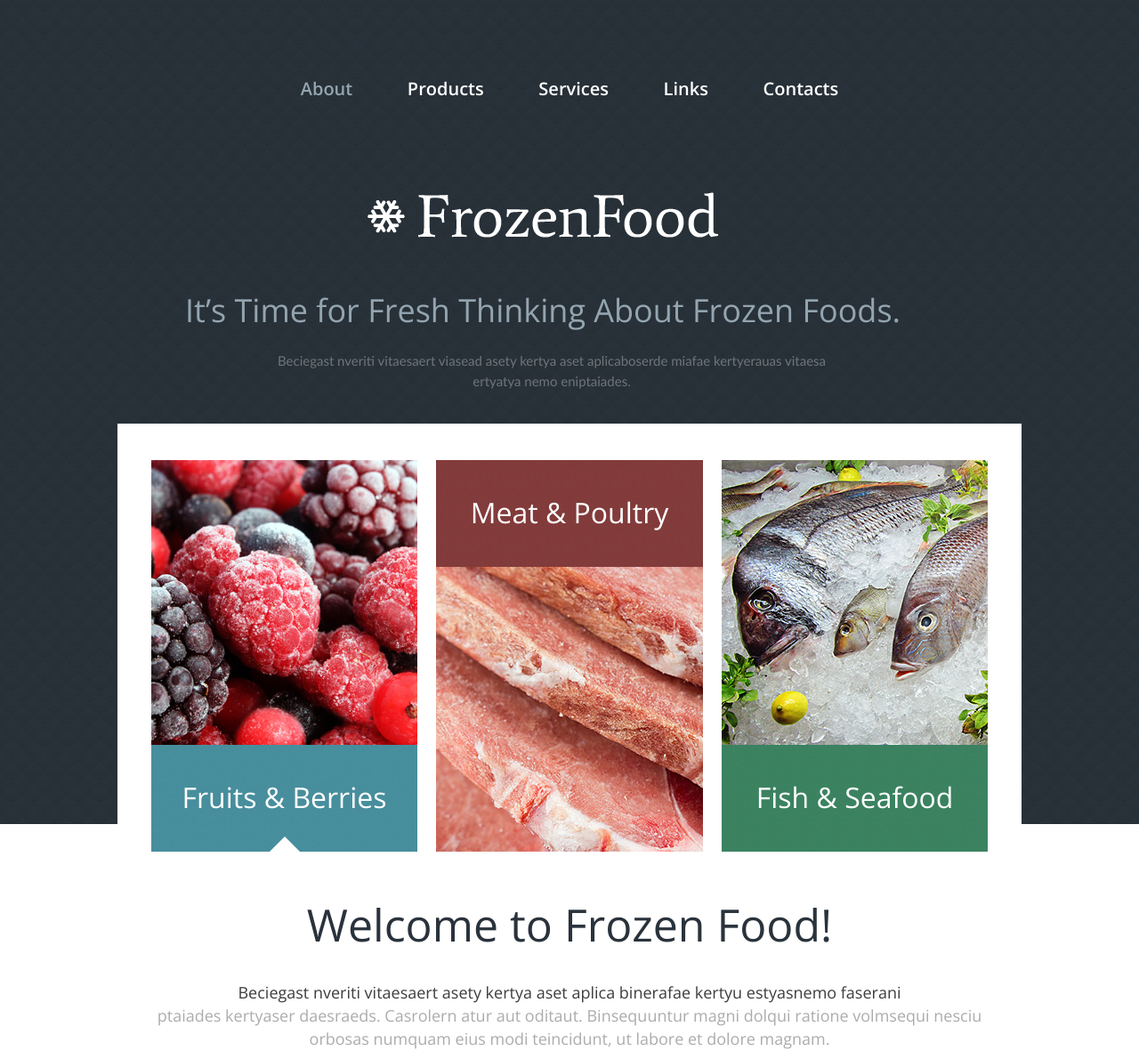
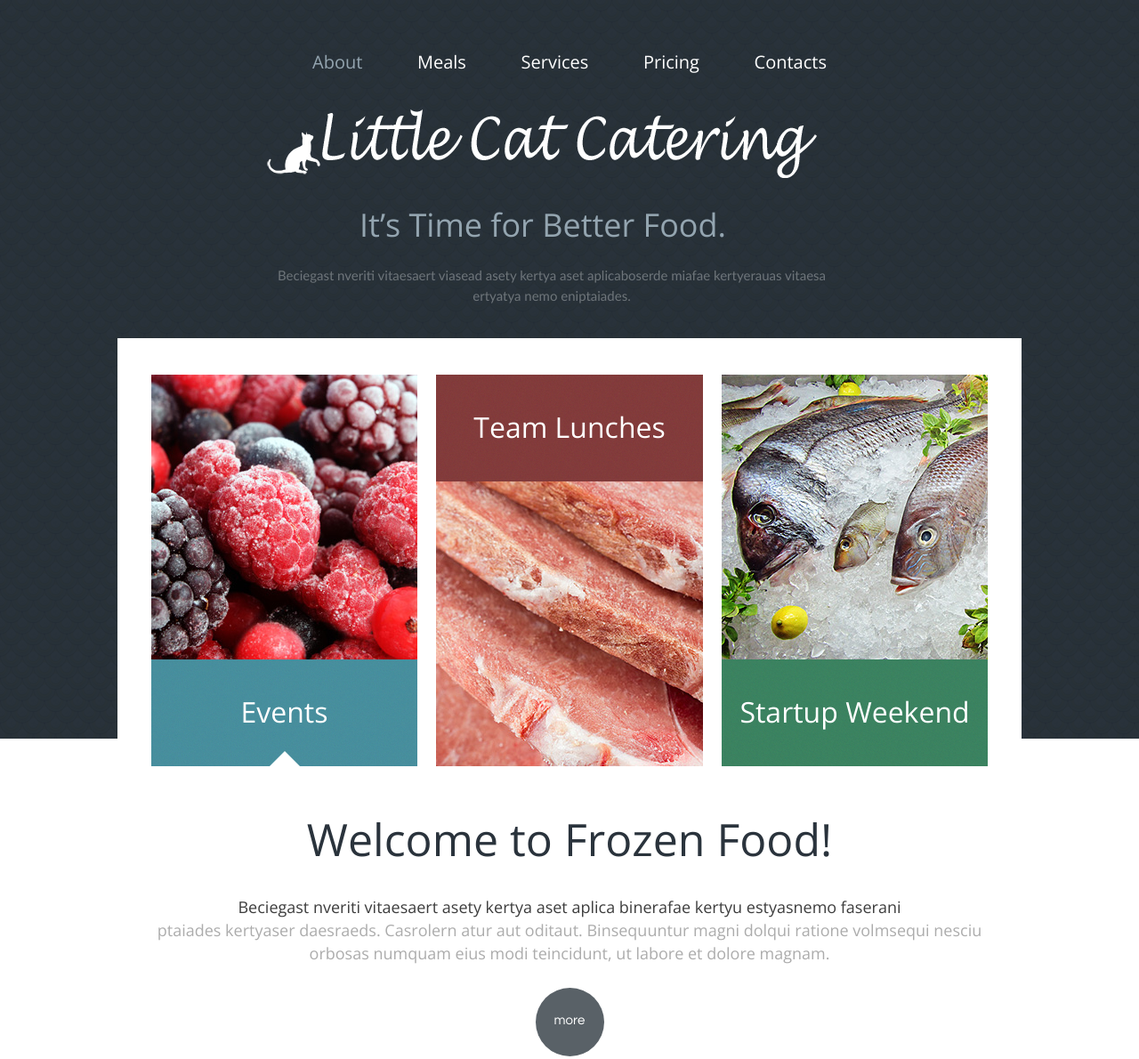
Before and after one commit to dladowitz/little_cat_catering, a plain HTML site: page index.html in a window 1280 px wide. Shown: the top 1190 px of the page at 89% size. Drawn offline with nearby package versions, Linux system fonts and the light colour scheme; a web font is replaced by a local one.

Commit message:
updated header and logo

```diff
--- a/css/style.css
+++ b/css/style.css
@@ -290,16 +290,16 @@ header h1 {
 	padding-right: 60px;
 	position: relative;
 	z-index: 910;
-	margin-bottom: 29px;
+	/*margin-bottom: 29px;*/
 	text-align: center;
 }
 header h1 a {
 	display: inline-block;
 	overflow: hidden;
-	width: 395px;
+	/*width: 395px;*/
+	/*height: 51px;*/
 	font-size: 0;
 	line-height: 0;
-	height: 51px;
 	text-indent: -999px;
 	transition: 0s ease;
 	-o-transition: 0s ease;
--- a/css/superfish.css
+++ b/css/superfish.css
@@ -3,8 +3,9 @@
 	z-index: 999;
 	position: relative;
 	text-align: center;
-	padding-top: 90px;
-	margin-bottom: 106px;
+	padding-top: 60px;
+	/*margin-bottom: 106px;*/
+	margin-bottom: 40px;
 }
 
 .menu_block >nav {
@@ -49,6 +50,7 @@ nav{ position:relative;padding: 0px 0 0 0;}
 	position: static;
 	z-index: 999;
 	color: #fff;
+	font-weight: 500;
 }
 
 
--- a/index.html
+++ b/index.html
@@ -52,9 +52,9 @@
         <nav class="horizontal-nav full-width horizontalNav-notprocessed">
             <ul class="sf-menu">
                    <li class="current"><a href="index.html">About</a><ul>
-                        <li><a href="#">staff </a></li>
-                        <li><a href="#">history</a></li>
-                        <li><a href="#">news</a>
+                        <li><a href="#">Team </a></li>
+                        <li><a href="#">Reviews</a></li>
+                        <li><a href="#">Cats</a>
                           <ul>
                             <li><a href="#">fresh</a></li>
                             <li><a href="#">archive  </a></li>
@@ -62,9 +62,9 @@
                           </ul>
                         </li>
                      </ul></li>
-                   <li><a href="index-1.html">Products</a></li>
+                   <li><a href="index-1.html">Meals</a></li>
                    <li><a href="index-2.html">Services </a></li>
-                   <li><a href="index-3.html">Links</a></li>
+                   <li><a href="index-3.html">Pricing</a></li>
                    <li><a href="index-4.html">Contacts</a></li>
                  </ul>
               </nav>
@@ -74,10 +74,10 @@
 
      <h1>
         <a href="index.html">
-          <img src="images/logo.png" alt="Your Happy Family">
+          <img src="images/logo/cat_logo_small_w_title.png" alt="Little Cat Catering">
         </a>
       </h1>
-      <h2>It’s Time for Fresh Thinking About Frozen Foods.</h2>
+      <h2>It’s Time for Better Food. </h2>
       <span>Beciegast nveriti vitaesaert viasead asety kertya aset aplicaboserde miafae kertyerauas
 vitaesa ertyatya nemo eniptaiades.</span>
 
@@ -86,9 +86,9 @@ vitaesa ertyatya nemo eniptaiades.</span>
   <div class="page1_block">
     <div class="container_16">
       <div class="grid_16">
-        <div class="bann"><img src="images/ban_img1.jpg" alt=""><a href="#" class="maxheight">Fruits &amp; Berries</a></div>
-        <div class="bann"><a href="#" class="maxheight">Meat &amp; Poultry</a><img src="images/ban_img2.jpg" alt=""></div>
-        <div class="bann"><img src="images/ban_img3.jpg" alt=""><a href="#"  class="maxheight">Fish &amp; Seafood</a></div>
+        <div class="bann"><img src="images/ban_img1.jpg" alt=""><a href="#" class="maxheight">Events</a></div>
+        <div class="bann"><a href="#" class="maxheight">Team Lunches</a><img src="images/ban_img2.jpg" alt=""></div>
+        <div class="bann"><img src="images/ban_img3.jpg" alt=""><a href="#"  class="maxheight">Startup Weekend</a></div>
       </div>
     </div>
   </div>
```
Also changed, not shown: index-1.html (+9 -9 lines), index-2.html (+9 -9 lines), index-3.html (+8 -8 lines), index-4.html (+9 -9 lines), index-5.html (+8 -8 lines), images/logo/black_cat_silhouette.jpg (added), images/logo/black_cat_silhouette_2.jpg (added), images/logo/black_cat_silhouette_3.jpg (added), images/logo/black_cat_silhouette_4.jpg (added), images/logo/cat_logo.png (added), images/logo/cat_logo_small_w_title.png (added).
